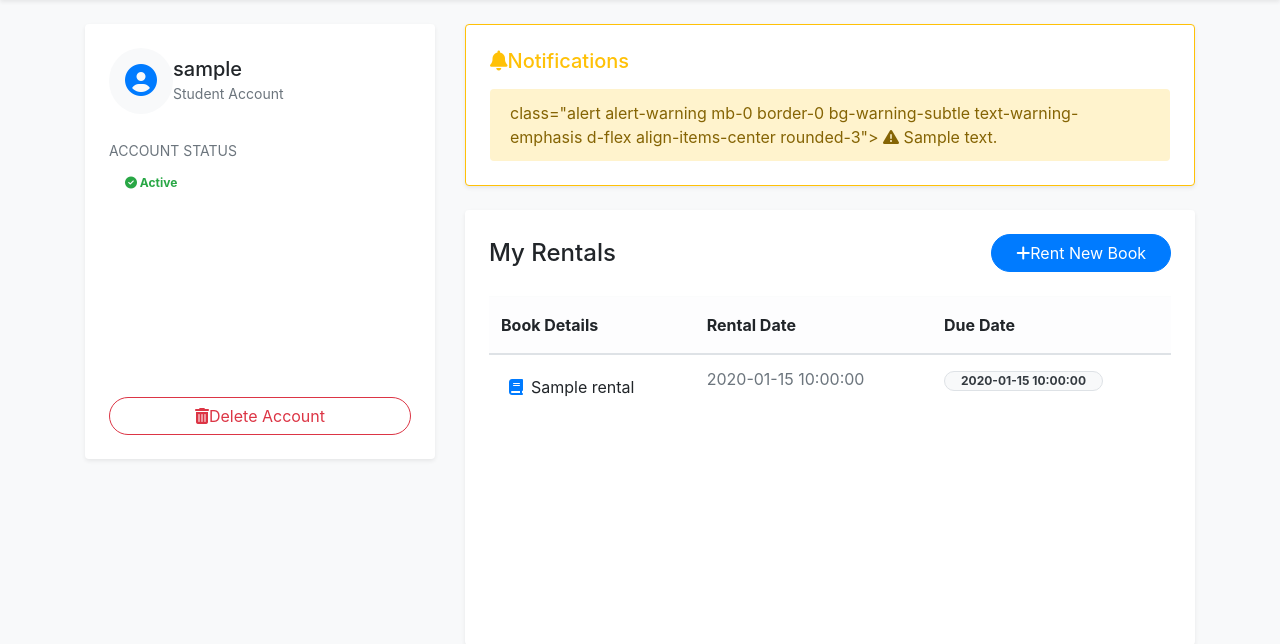
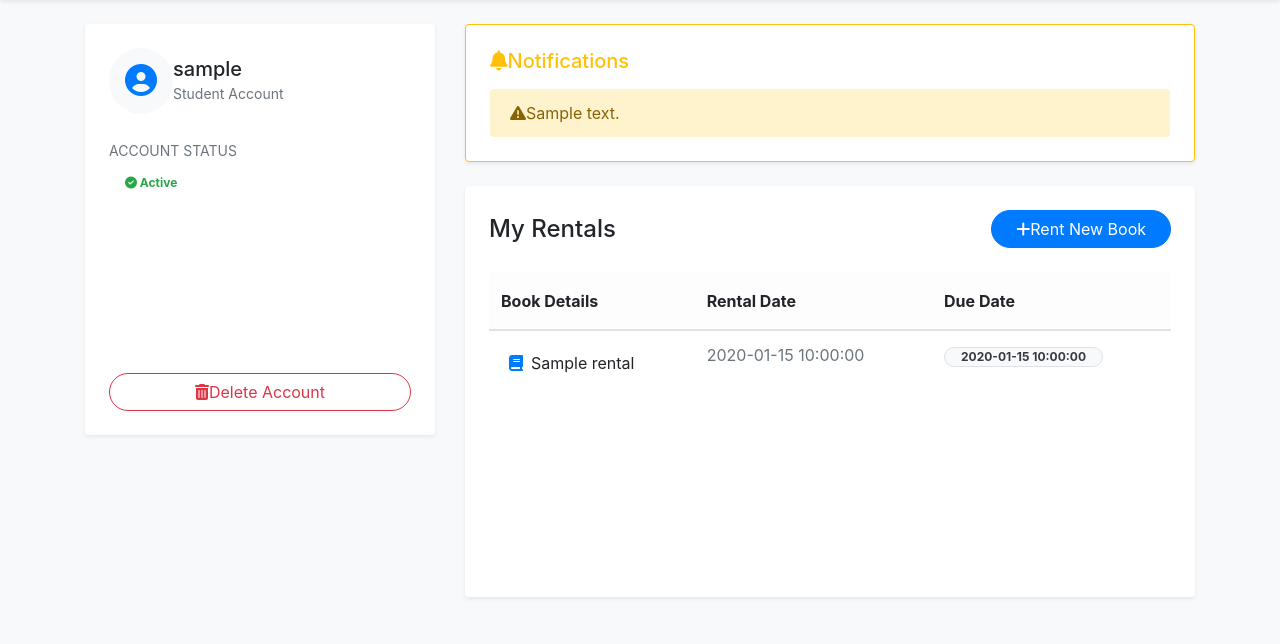
Before and after one commit to rogue-87/cn382-project, a Flask app: template templates/student/dashboard.html in a window 1280 px wide. Shown: the part 56-700 px from the top of the page. Run offline with Flask 3, Linux system fonts and the light colour scheme; the template is opened without the code that fills it: most values are stand-ins (such as "Sample title", 1, 10 or a date in 2020).

Commit message:
fix typo

```diff
--- a/templates/student/dashboard.html
+++ b/templates/student/dashboard.html
@@ -51,9 +51,7 @@
 			</h5>
 			<div class="vstack gap-2">
 				{% for note in notifications %}
-				<div class="alert alert-warning mb-0 border-0 rounded-3">
-					class="alert alert-warning mb-0 border-0 bg-warning-subtle text-warning-emphasis d-flex
-					align-items-center rounded-3">
+				<div class="alert alert-warning mb-0 border-0 bg-warning-subtle text-warning-emphasis d-flex align-items-center rounded-3">
 					<i class="fas fa-exclamation-triangle me-2"></i> {{ note }}
 				</div>
 				{% endfor %}
```
